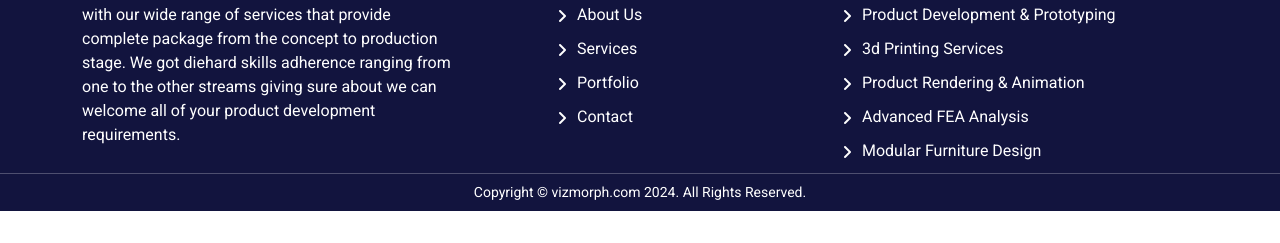
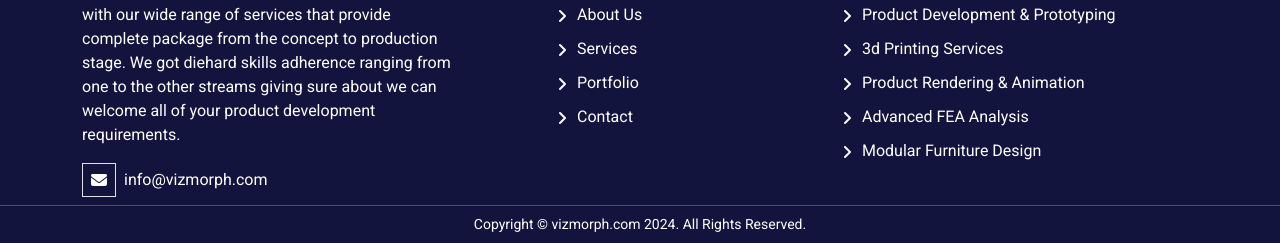
Before and after one commit to muhammadasimsiddiqui/vizmorph, a plain HTML site: page index.html in a window 1280 px wide. Shown: the part 4911-5154 px from the top of the page. Before the commit the page ends 5122 px from the top, so only its background shows below. Drawn offline with nearby package versions, Linux system fonts and the light colour scheme; a web font is replaced by a local one.

Commit message:
my commit

```diff
--- a/index.html
+++ b/index.html
@@ -835,6 +835,14 @@
               one to the other streams giving sure about we can welcome all of
               your product development requirements.
             </p>
+            <a
+              href="mailto:info@vizmorph.com"
+              class="text-white d-flex align-items-center mb-2"
+              ><i
+                class="fa-solid fa-envelope border-1 solid border p-2 me-2"
+              ></i
+              >info@vizmorph.com</a
+            >
           </div>
           <div class="col-md-3">
             <h4 class="text-white fw-bold">Quick Links</h4>
--- a/src/css/style.css
+++ b/src/css/style.css
@@ -704,3 +704,7 @@ button {
 .footer .copyright {
   font-size: 14px;
 }
+
+.footer .col-md-5 a i{
+  border-color: var(--white);
+}
```
